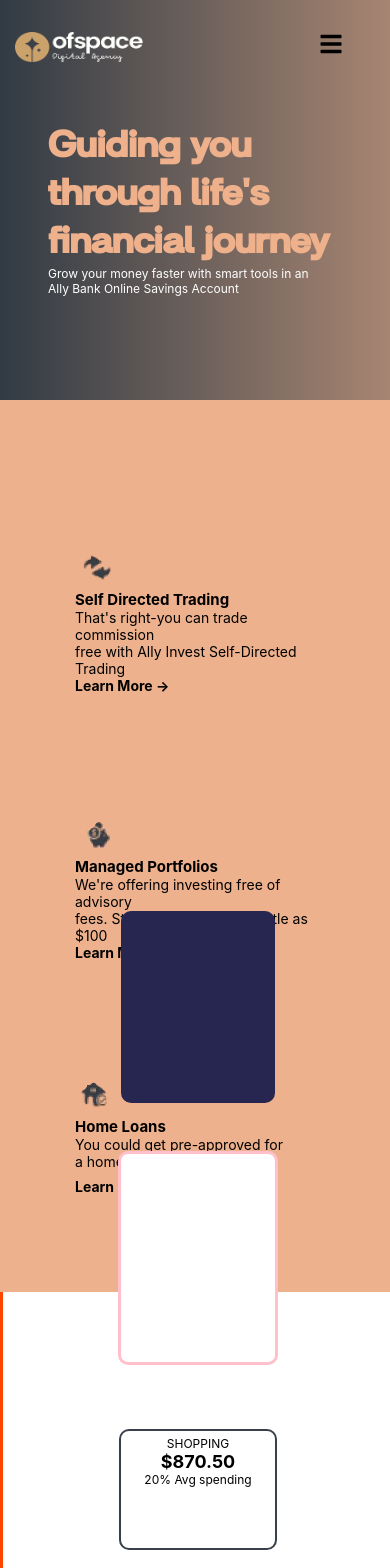
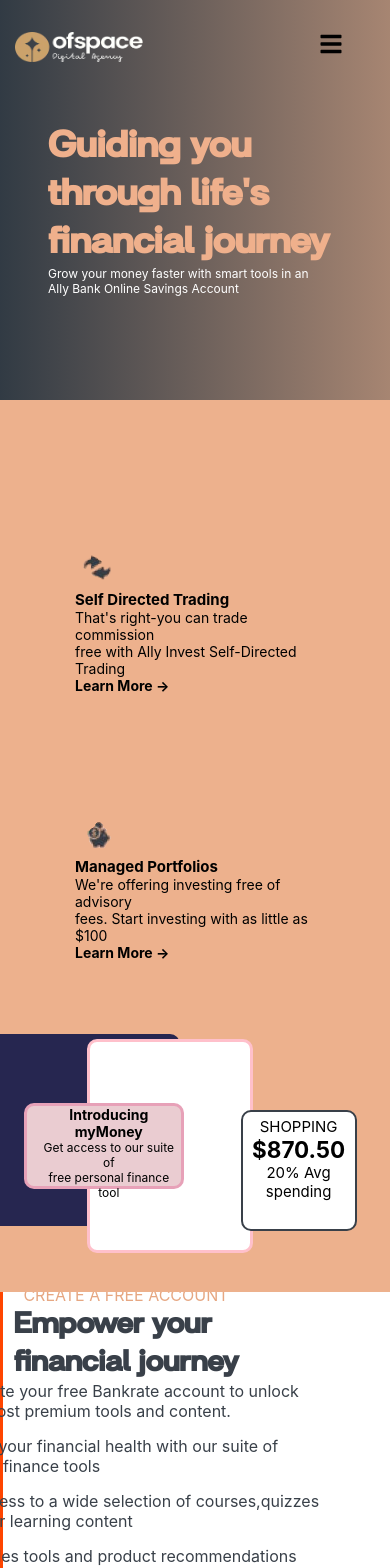
Before and after one commit to petim7277/Ofspace-project, a React (Create React App) app: page / in a window 390 px wide. Shown: the top 1568 px of the page. Built offline with nearby package versions, Linux system fonts and the light colour scheme.

Commit message:
empowerSection responsiveness

```diff
--- a/src/Features/EmpowerSection/Empower.module.css
+++ b/src/Features/EmpowerSection/Empower.module.css
@@ -9,7 +9,7 @@
     margin-top: 10rem;
     width: 100vw;
     height: 65vh;
-    border: 3px solid orangered;
+
 }
 
 .wrapDiv{
@@ -100,180 +100,50 @@
 }
 
 
-/*@media (max-width: 728px){*/
 
-/*    .mainCont{*/
-/*        margin-top: 5rem;*/
-/*        width: 100vw;*/
-/*        height: 100vh;*/
-/*        justify-content: center;*/
-/*        border: 3px solid orangered;*/
-/*    }*/
+@media (max-width: 1200px) {
 
-/*    .wrapDiv{*/
-/*        display: flex;*/
-/*        flex-direction: row;*/
-/*        justify-content: space-evenly;*/
-/*        align-content: space-evenly;*/
-/*        margin-left: -9rem;*/
+}
 
-/*    }*/
-
-/*    .firstDiv{*/
-/*        display: flex;*/
-/*        flex-direction: row;*/
-/*        position: relative;*/
-/*        margin-top: 2rem;*/
-/*        margin-left: -5rem;*/
-/*        gap: 9.20rem;*/
-
-/*    }*/
-
-/*    .greyDiv{*/
-/*        background-color: #262650;*/
-/*        width: 12rem;*/
-/*        height: 12rem;*/
-/*        border-radius: 10px;*/
-/*    }*/
-
-/*    .whiteDiv{*/
-/*        background-color: white;*/
-/*        width: 10rem;*/
-/*        height: 13rem;*/
-/*        border-radius: 10px;*/
-/*        margin-left: -15rem;*/
-/*        margin-top: 2rem;*/
-/*        border: 3px solid pink;*/
-/*    }*/
-
-/*    .smallDiv{*/
-/*        background-color: #FFFFFF;*/
-/*        width: 7rem;*/
-/*        height: 7rem;*/
-/*        border-radius: 10px;*/
-/*        border: 2px solid #394049;*/
-/*        margin-left: -10rem;*/
-/*        margin-top: 5rem;*/
-/*        font-size: 15px;*/
-/*        text-align: center;*/
-/*        padding-top: 5px;*/
-/*    }*/
-
-/*    .lastDiv{*/
-/*        width: 9rem;*/
-/*        height: 5rem;*/
-/*        background-color: #eaccd1;*/
-/*        border-radius: 10px;*/
-/*        border: 3px solid #e7a1b8;*/
-/*        font-size: 12px;*/
-/*        padding-left: 10px;*/
-/*        margin-top: 13rem;*/
-/*        margin-left: -30rem;*/
-/*    }*/
-
-/*    .secondDiv{*/
-/*        display: flex;*/
-/*        flex-direction: column;*/
-/*        !*margin-left: -1rem;*!*/
-/*        margin-top: 2rem;*/
-/*    }*/
-
-/*    .secondDiv .create{*/
-/*        color: #E6A782;*/
-/*    }*/
-
-/*    .wrapDiv .secondDiv h1{*/
-/*        font-family: Britanica, cursive;*/
-/*        color: #394049;*/
-
-/*    }*/
-/*    .secondDiv p{*/
-/*        color: #394049;*/
-/*    }*/
-
-/*    .secondDiv ul li{*/
-/*        color: #394049 ;*/
-/*        padding-top: 15px;*/
-
-/*    }*/
-/*}*/
+@media (max-width: 768px) {
 
 
-/* Responsive styles */
-@media (max-width: 1200px) {
-    .wrapDiv {
-        flex-direction: column;
-        margin-left: 0;
+    .mainCont{
+        margin-top: 8rem;
+        height: auto;
+        border: 3px solid orangered;
     }
 
-    .firstDiv {
+    .wrapDiv{
+        justify-content: center;
+        align-items: center;
         flex-direction: column;
-        margin-left: 0;
-        gap: 2rem;
     }
 
-    .greyDiv, .whiteDiv, .smallDiv, .lastDiv {
-        width: 80%;
-        margin-left: 0;
+    .firstDiv{
+        justify-content: center;
+        align-items: center;
+        text-align: center;
+
     }
 
-    .whiteDiv {
-        margin-top: 1rem;
+    .greyDiv .whiteDiv.smallDiv.lastDiv{
+       width: 90%;
+
     }
 
-    .smallDiv {
+
+    .secondDiv{
+       align-items: center;
+        justify-content: center;
+    }
+
+    .lastDiv{
         margin-top: 2rem;
     }
 
-    .lastDiv {
-        margin-top: 3rem;
-        margin-left: 0;
-    }
-}
-
-@media (max-width: 768px) {
-    .mainCont {
-        margin-top: 10rem;
-        height: auto;
-    }
-
-    .wrapDiv {
-        align-items: center;
-    }
-
-    .firstDiv {
-        align-items: center;
-    }
-
-    .greyDiv, .whiteDiv, .smallDiv, .lastDiv {
-        width: 90%;
-    }
-
-    .lastDiv {
-        margin-top: 2rem;
-    }
 }
 
 @media (max-width: 480px) {
-    .mainCont {
-        margin-top: 2rem;
-        height: auto;
-    }
 
-    .wrapDiv, .firstDiv {
-        flex-direction: column;
-        align-items: center;
-    }
-
-    .greyDiv, .whiteDiv, .smallDiv, .lastDiv {
-        width: 95%;
-    }
-
-    .smallDiv {
-        font-size: 12px;
-    }
-
-    .lastDiv {
-        margin-top: 1rem;
-    }
 }
```
